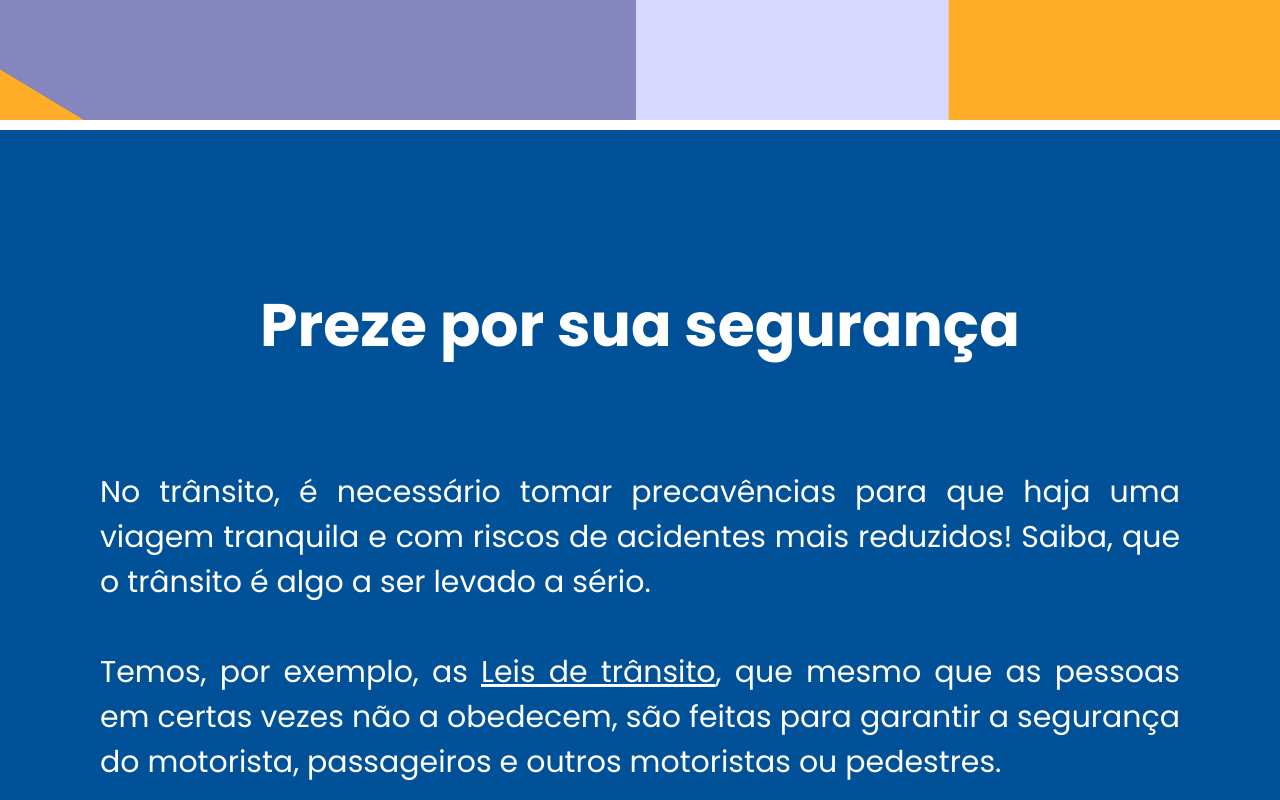
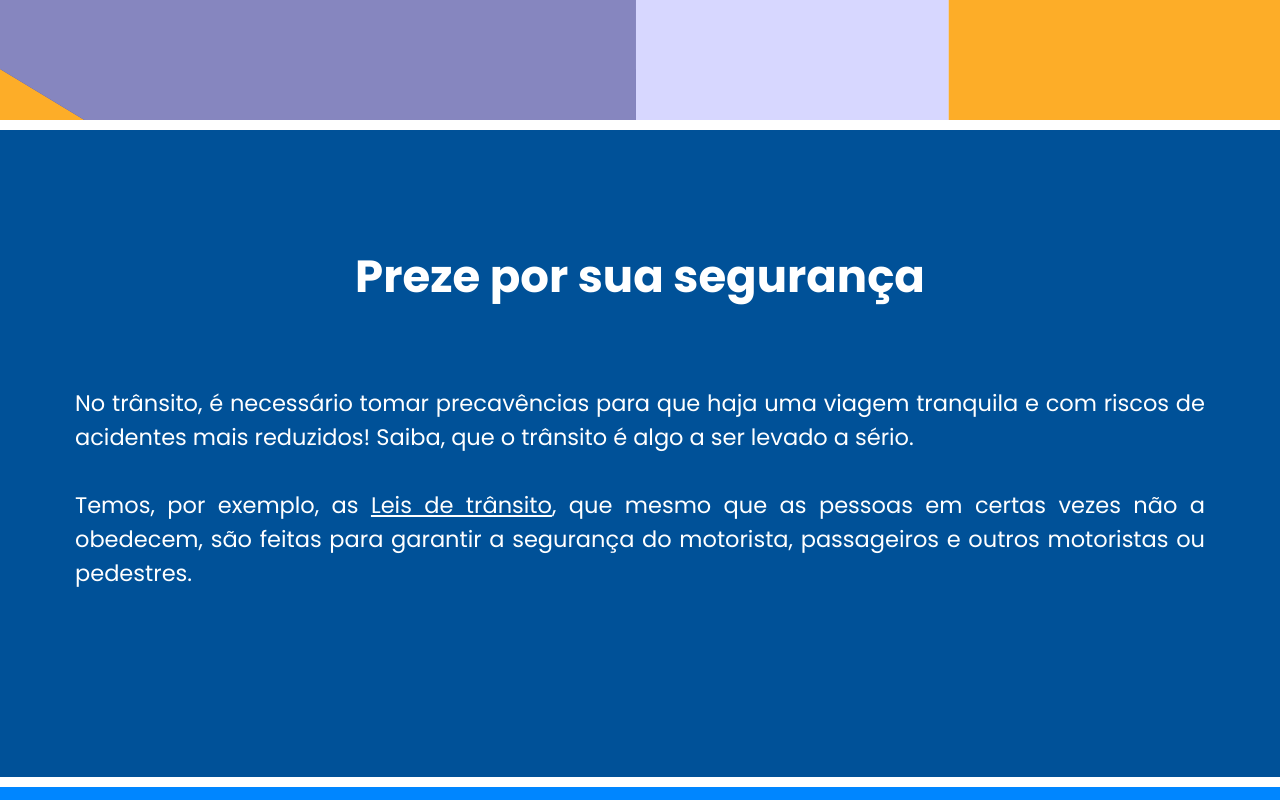
Before and after one commit to BoasPraticasNoTransito/BoasPraticasNoTransito, a plain HTML site: page index.html in a window 1280 px wide. Shown: the part 1480-2280 px from the top of the page. Drawn offline with nearby package versions, Linux system fonts and the light colour scheme.

Commit message:
Add files via upload

```diff
--- a/style.css
+++ b/style.css
@@ -260,14 +260,14 @@ body {
 /*Contents*/
 
 .content1, .content2, .content3, .content4, .content5 {
-    padding-top: 150px;
-    padding-bottom: 150px;
-    font-size: 30px;
+    padding-top: 112.5px;
+    padding-bottom: 112.5px;
+    font-size: 22.5px;
     text-align: center;
 }
 
 .content1 p, .content2 p, .content3 p, .content4 p, .content5 p {
-    padding: 100px;
+    padding: 75px;
     text-align: justify;
 }
 
```
